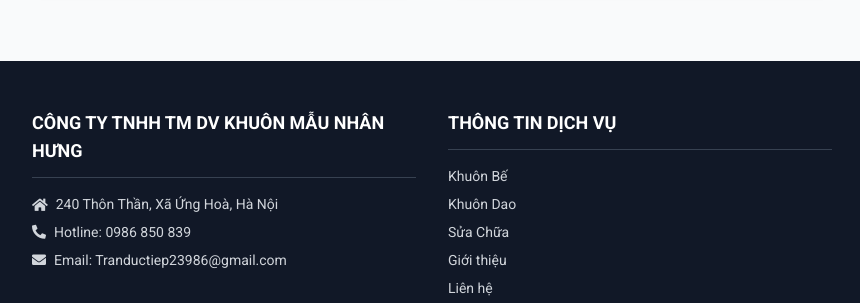
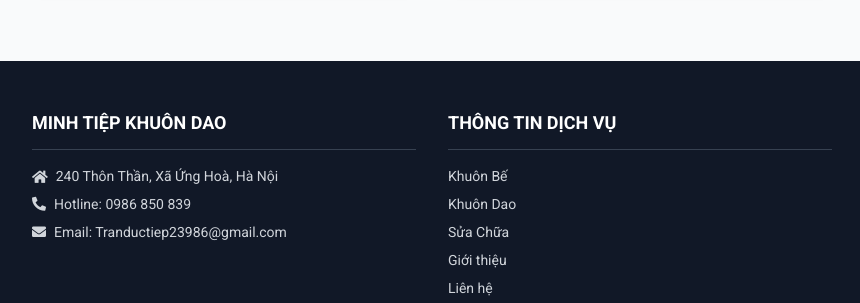
Before and after one commit to minhtiepkhuondao/minhtiepkhuondao, a plain HTML site: page Cutting-Die.html in a window 1280 px wide. Shown: the part 1259-1562 px from the top of the page, 0-860 px from the left. Drawn offline with nearby package versions, Linux system fonts and the light colour scheme.

Commit message:
Cutting-Die.html

```diff
--- a/Cutting-Die.html
+++ b/Cutting-Die.html
@@ -280,7 +280,7 @@
    <div class="max-w-7xl mx-auto px-4 sm:px-6 lg:px-8 py-12 grid grid-cols-1 md:grid-cols-3 gap-8">
     <div>
      <h3 class="text-white font-semibold mb-3 text-lg">
-      CÔNG TY TNHH TM DV KHUÔN MẪU NHÂN HƯNG
+      MINH TIỆP KHUÔN DAO
      </h3>
      <hr class="border-gray-700 mb-4"/>
      <ul class="space-y-2 text-sm">
```
